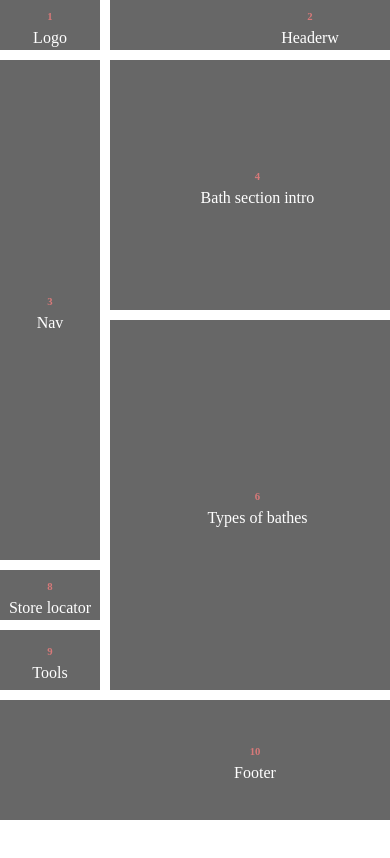
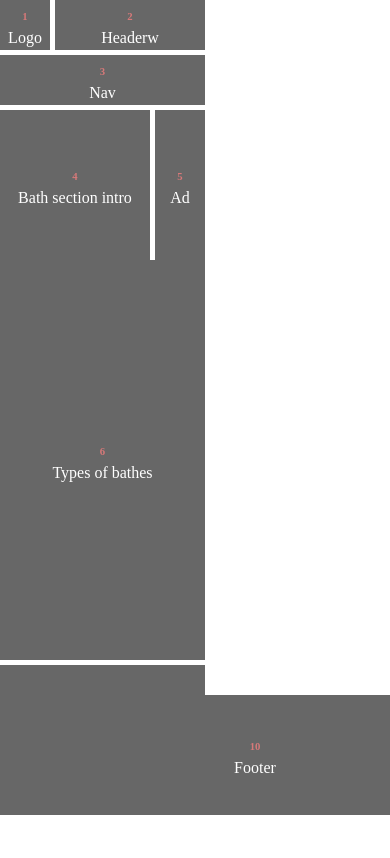
Before and after one commit to Pavlo1994Dokin/dec-2021-html, a plain HTML site: page lesson5/hw/hw mobile website/index.html in a window 390 px wide. Shown: the top 858 px of the page. Drawn offline with Linux system fonts and the light colour scheme.

Commit message:
start lesson5 mobile

```diff
--- a/lesson5/hw/hw mobile website/main.css
+++ b/lesson5/hw/hw mobile website/main.css
@@ -118,6 +118,79 @@ p {
 }
 
 @media screen and (min-width: 0px) and (max-width: 576px) {
+.father{
+    height: 895px;
+}
 
+.logo{
+    height: 50px;
+    width: 50px;
+}
+    .header{
+        height: 50px;
+        width: 150px;
+    }
+    .top{
+        height: 50px;
+        width: 205px;
+        display: flex;
+    }
+    .nav3{
+        width: 205px;
+        height: 50px;
+    }
+    .top{
+        width: 205px;
+        height: 55px;
+    }
+    .bath4{
+        width: 150px;
+        height: 150px;
+    }
+    .ad5{
+        width: 50px;
+        height: 150px;
+    }
+    .right_top{
+        height: 155px;
+        width: 205px;
+        display: flex;
+        align-items: flex-end;
 
+    }
+    .bodies{
+        display: flex;
+        flex-direction: column;
+    }
+    .store8 , .tools9 {
+        display: none;
+    }
+    .left{
+        height: 55px;
+    }
+    .types6{
+        height: 400px;
+        width: 205px;
+    }
+    .related7{
+        width: 205px;
+        height: 100px;
+    }
+    .right_botton{
+        height: 505px;
+        width: 205px;
+        display: flex;
+        flex-direction: column;
+
+    }
+    /*.foot10{*/
+    /*    width: 205px;*/
+    /*    height: 100px;*/
+    /*}*/
+    /*.footers{*/
+    /*    width: 205px;*/
+    /*    height: 105px;*/
+    /*    display: flex;*/
+    /*    align-items: flex-end;*/
+    /*}*/
 }
```
Also changed, not shown: lesson5/hw/hw mobile website/index.html (+1 -1 lines).
